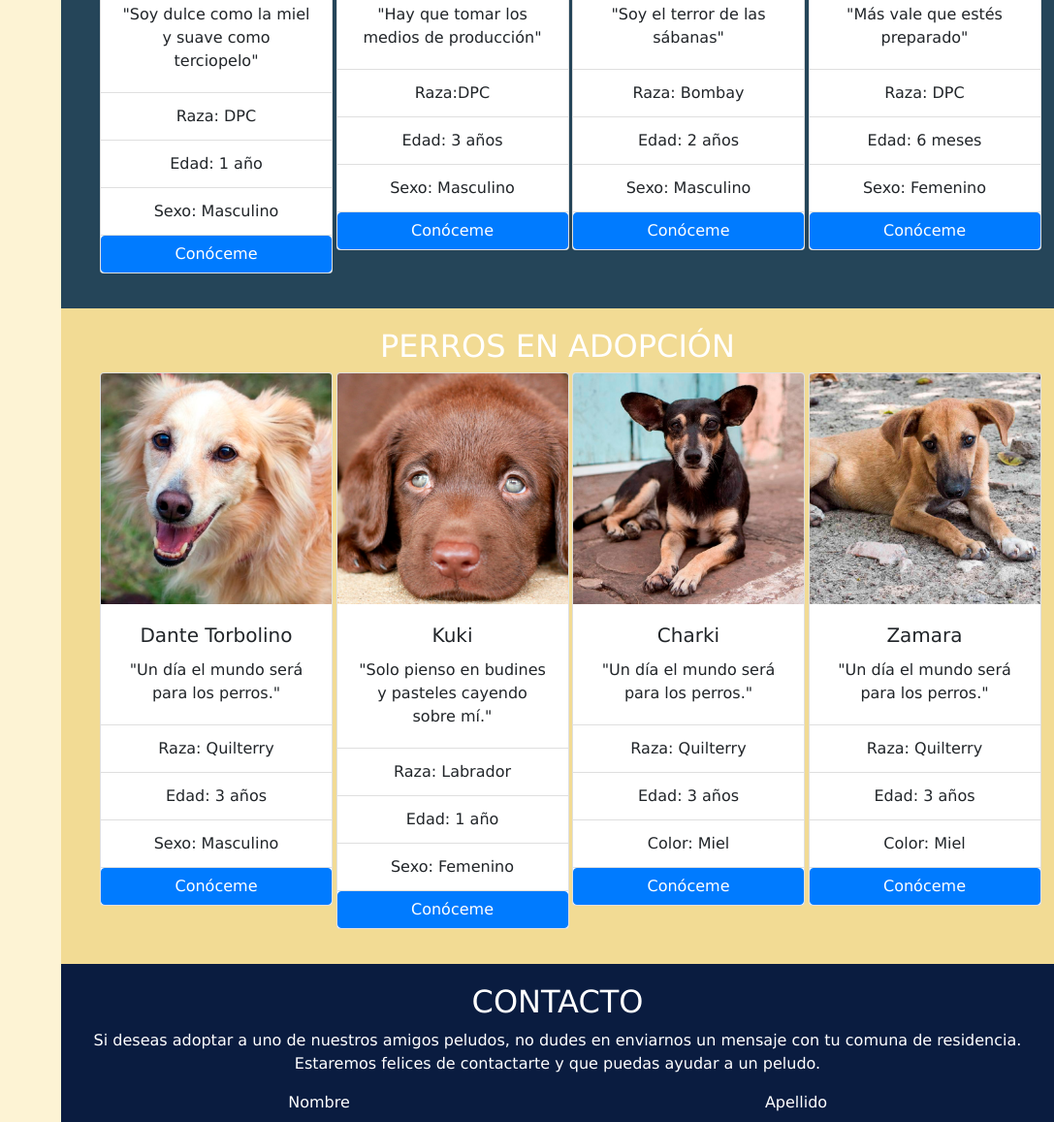
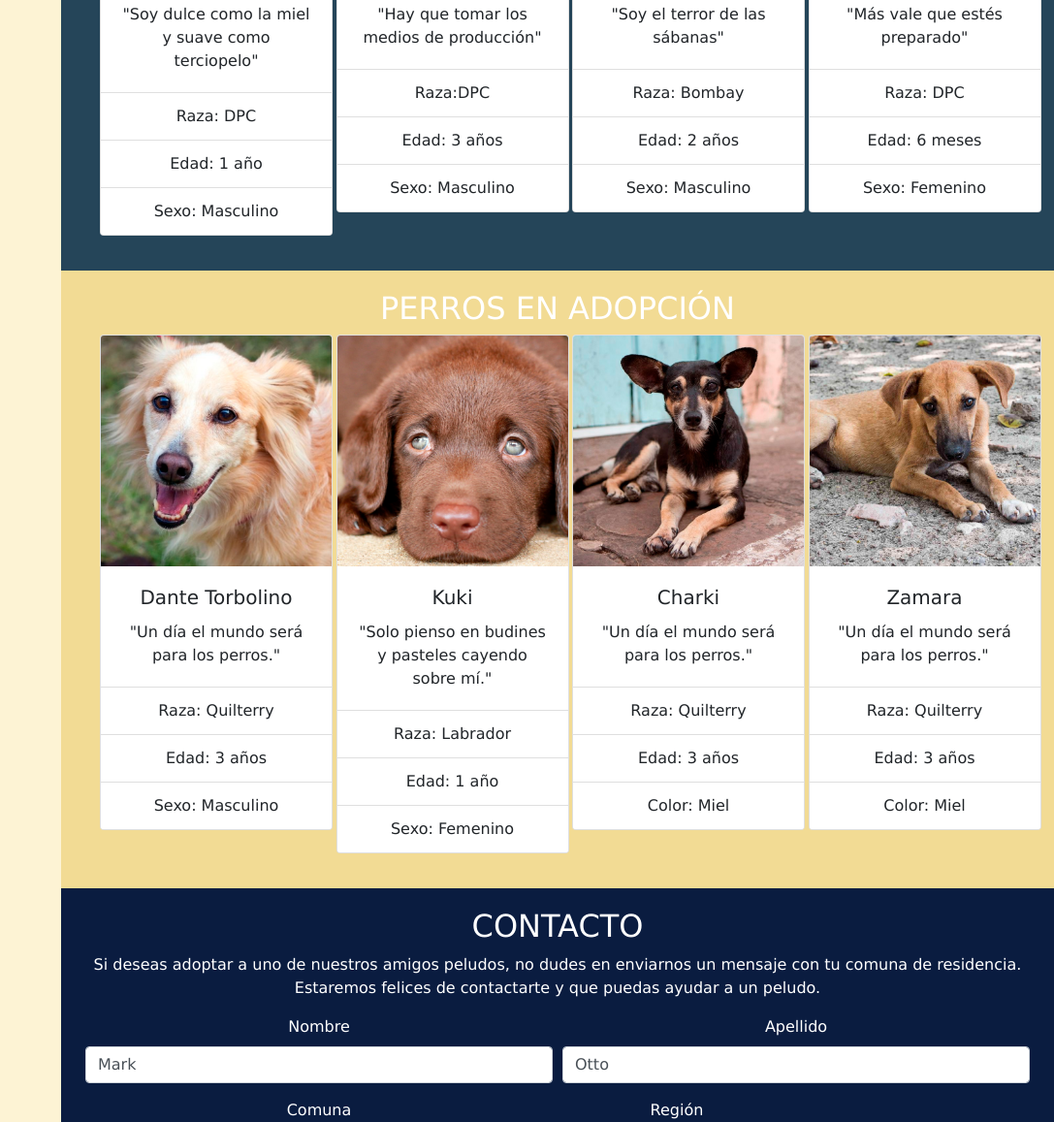
Before and after one commit to mossycl/act1-3, a plain HTML site: page index.html in a window 1280 px wide. Shown: the part 1101-2258 px from the top of the page at 97% size, without its empty margins (193-1280 px from the left). Drawn offline with nearby package versions, Linux system fonts and the light colour scheme.

Commit message:
sin botones

```diff
--- a/index.html
+++ b/index.html
@@ -81,7 +81,6 @@
                                 <li class="list-group-item">Edad: 1 año</li>
                                 <li class="list-group-item">Sexo: Masculino</li>
                               </ul>
-                            <a href="/fichas/gatos/manjarcito.html" class="btn btn-primary" style="display:flex; flex-direction: column; justify-content:center">Conóceme</a>
                           </div>
                     </div>
                     <div class="col-lg-3 col-md-3 col-sm-12 col-xs-12" >
@@ -96,7 +95,6 @@
                                 <li class="list-group-item">Edad: 3 años</li>
                                 <li class="list-group-item">Sexo: Masculino</li>
                               </ul>
-                              <a href="/fichas/gatos/picaro.html" class="btn btn-primary" style="display:flex; flex-direction: column; justify-content:center">Conóceme</a>
                           </div>
                     </div>
                     <div class="col-lg-3 col-md-3 col-sm-12 col-xs-12" >
@@ -111,7 +109,6 @@
                                 <li class="list-group-item">Edad: 2 años</li>
                                 <li class="list-group-item">Sexo: Masculino</li>
                               </ul>
-                              <a href="/fichas/gatos/humito.html" class="btn btn-primary" style="display:flex; flex-direction: column; justify-content:center">Conóceme</a>
                           </div>
                     </div>
                     <div class="col-lg-3 col-md-3 col-sm-12 col-xs-12" >
@@ -126,7 +123,6 @@
                                 <li class="list-group-item">Edad: 6 meses</li>
                                 <li class="list-group-item">Sexo: Femenino</li>
                               </ul>
-                              <a href="/fichas/gatos/canalla.html" class="btn btn-primary" style="display:flex; flex-direction: column; justify-content:center">Conóceme</a>
                           </div>
                     </div>
                 </div><!--Fin integrantes-->
@@ -146,7 +142,6 @@
                                 <li class="list-group-item">Edad: 3 años</li>
                                 <li class="list-group-item">Sexo: Masculino</li>
                               </ul>
-                              <a href="/fichas/perros/dante.html" class="btn btn-primary" style="display:flex; flex-direction: column; justify-content:center">Conóceme</a>
                           </div>
                     </div>
                     <div class="col-lg-3 col-md-3 col-sm-12 col-xs-12" >
@@ -161,7 +156,6 @@
                                 <li class="list-group-item">Edad: 1 año</li>
                                 <li class="list-group-item">Sexo: Femenino</li>
                               </ul>
-                              <a href="/fichas/perros/kuki.html" class="btn btn-primary" style="display:flex; flex-direction: column; justify-content:center">Conóceme</a>
                           </div>
                     </div>
                     <div class="col-lg-3 col-md-3 col-sm-12 col-xs-12" >
@@ -176,7 +170,6 @@
                                 <li class="list-group-item">Edad: 3 años</li>
                                 <li class="list-group-item">Color: Miel</li>
                               </ul>
-                              <a href="/fichas/perros/charki.html" class="btn btn-primary" style="display:flex; flex-direction: column; justify-content:center">Conóceme</a>
                           </div>
                     </div>
                     <div class="col-lg-3 col-md-3 col-sm-12 col-xs-12" >
@@ -191,7 +184,6 @@
                                 <li class="list-group-item">Edad: 3 años</li>
                                 <li class="list-group-item">Color: Miel</li>
                               </ul>
-                              <a href="/fichas/perros/zamara.html" class="btn btn-primary" style="display:flex; flex-direction: column; justify-content:center">Conóceme</a>
                           </div>
                     </div>
                 </div><!--Fin integrantes-->
```
